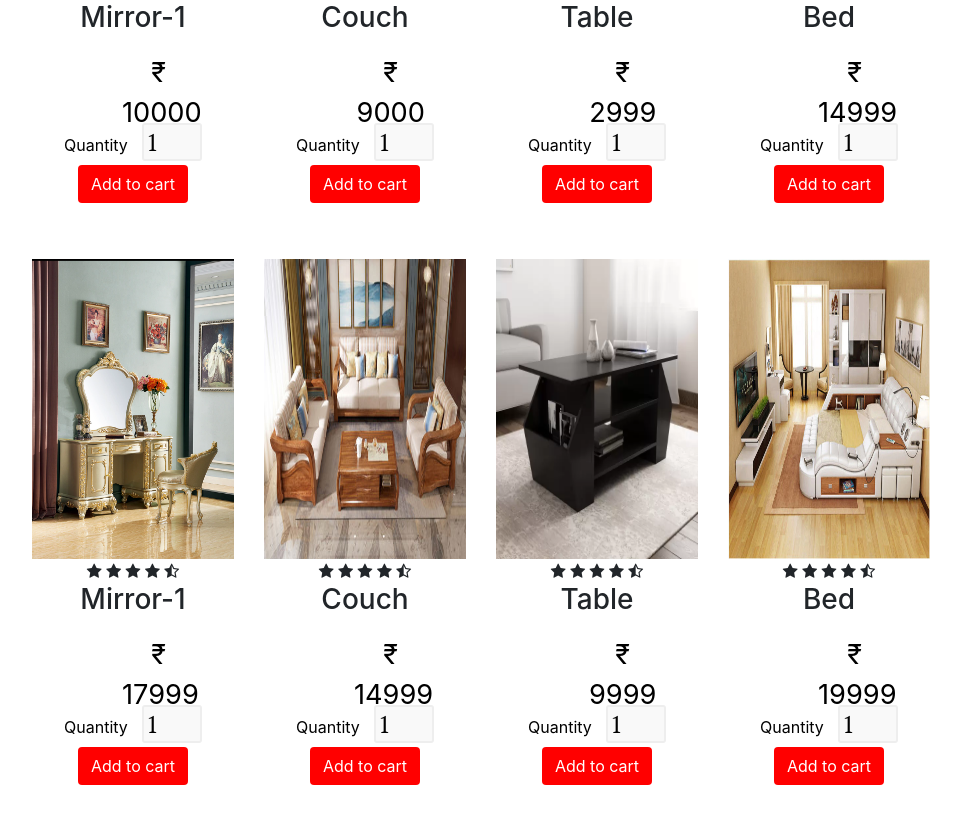
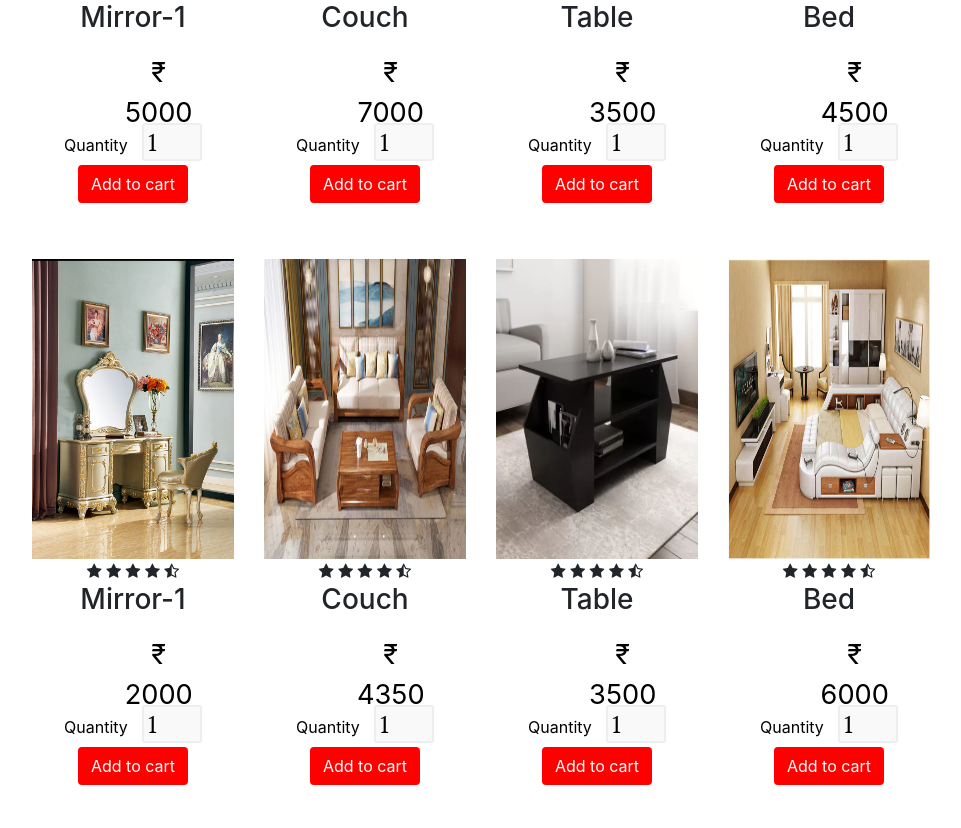
Before and after one commit to sumanmandal78/suman_store, a plain HTML site: page index.html in a window 1280 px wide. Shown: the part 2975-3803 px from the top of the page, without its empty margins (159-1120 px from the left). Drawn offline with nearby package versions, Linux system fonts and the light colour scheme.

Commit message:
Update index.html

```diff
--- a/index.html
+++ b/index.html
@@ -502,7 +502,7 @@
 			<h3>Mirror-1</h3>
 			<div class="product-description" data-name="Mirror-1" data-price="12">
 
-				<p class="product-price">&#8377; 10000</p>
+				<p class="product-price">&#8377; 5000</p>
 				<form class="add-to-cart" action="cart.html" method="post">
 							<div>
 								<label for="qty-2">Quantity</label>
@@ -545,7 +545,7 @@
 
 			<div class="product-description" data-name="Couch" data-price="34">
 
-				<p class="product-price">&#8377; 9000</p>
+				<p class="product-price">&#8377; 7000</p>
 				<form class="add-to-cart" action="cart.html" method="post">
 							<div>
 								<label for="qty-2">Quantity</label>
@@ -588,7 +588,7 @@
 			<h3>Table</h3>
 			<div class="product-description" data-name="Table" data-price="20">
 
-				<p class="product-price">&#8377; 2999</p>
+				<p class="product-price">&#8377; 3500</p>
 				<form class="add-to-cart" action="cart.html" method="post">
 							<div>
 								<label for="qty-2">Quantity</label>
@@ -631,7 +631,7 @@
 			<h3>Bed</h3>
 			<div class="product-description" data-name="Bed" data-price="60">
 
-				<p class="product-price">&#8377; 14999</p>
+				<p class="product-price">&#8377; 4500</p>
 				<form class="add-to-cart" action="cart.html" method="post">
 							<div>
 								<label for="qty-2">Quantity</label>
@@ -675,7 +675,7 @@
 			<h3>Mirror-1</h3>
 			<div class="product-description" data-name="Mirror" data-price="17">
 
-				<p class="product-price">&#8377; 17999</p>
+				<p class="product-price">&#8377; 2000</p>
 				<form class="add-to-cart" action="cart.html" method="post">
 							<div>
 								<label for="qty-2">Quantity</label>
@@ -717,7 +717,7 @@
 			<h3>Couch</h3>
 			<div class="product-description" data-name="Couch" data-price="28">
 
-				<p class="product-price">&#8377; 14999</p>
+				<p class="product-price">&#8377; 4350</p>
 				<form class="add-to-cart" action="cart.html" method="post">
 							<div>
 								<label for="qty-2">Quantity</label>
@@ -760,7 +760,7 @@
 			<h3>Table</h3>
 			<div class="product-description" data-name="Table" data-price="21">
 
-				<p class="product-price">&#8377; 9999</p>
+				<p class="product-price">&#8377; 3500</p>
 				<form class="add-to-cart" action="cart.html" method="post">
 							<div>
 								<label for="qty-2">Quantity</label>
@@ -804,7 +804,7 @@
 
 			<div class="product-description" data-name="Bed" data-price="25">
 
-				<p class="product-price">&#8377; 19999</p>
+				<p class="product-price">&#8377; 6000</p>
 				<form class="add-to-cart" action="cart.html" method="post">
 							<div>
 								<label for="qty-2">Quantity</label>
```
